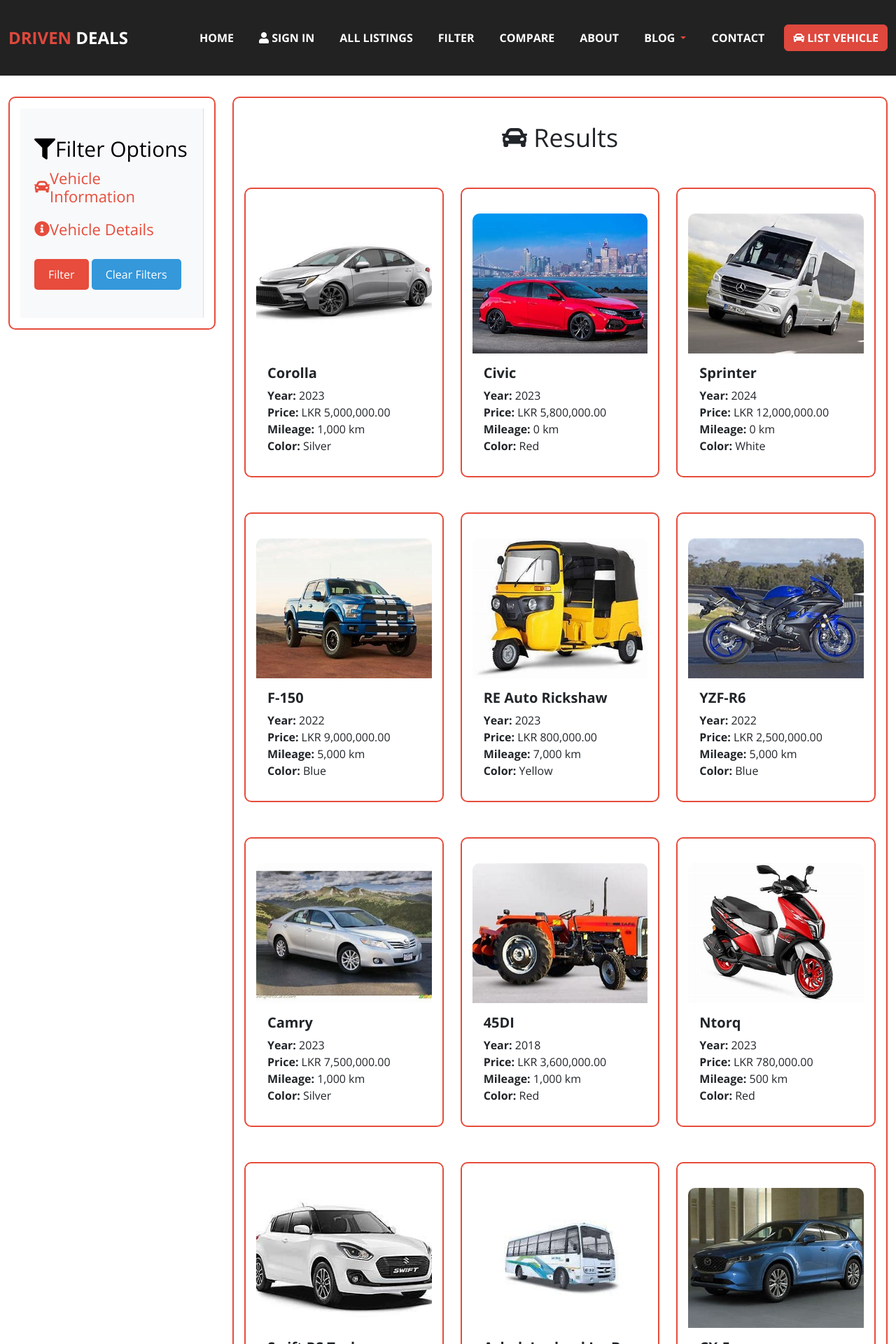
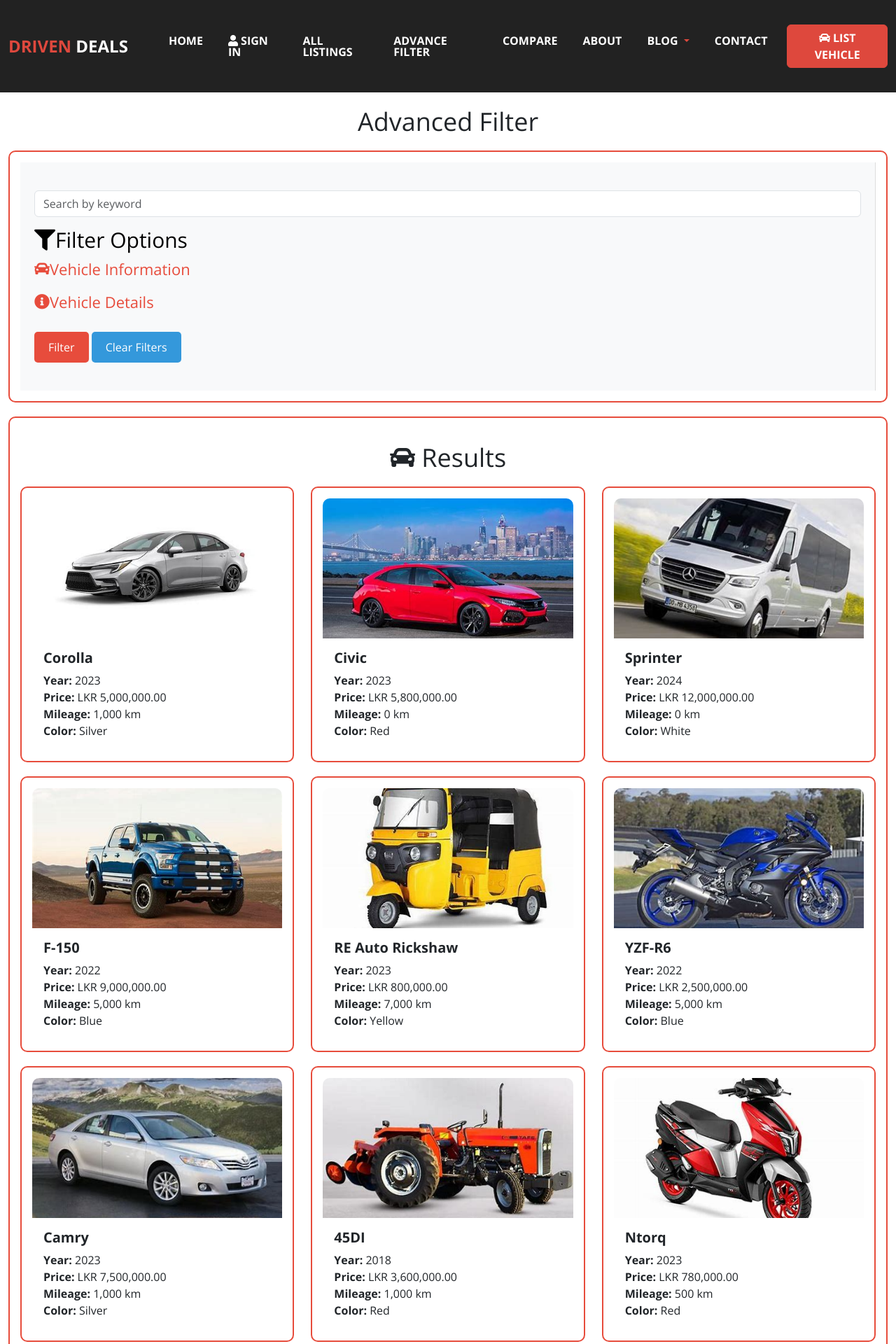
Before and after one commit to vinuvii/DrivenDeals, a Django app: page /filter/ in a window 1280 px wide. Shown: the top 1920 px of the page at 70% size. Run offline with Django 5.2, Linux system fonts and the light colour scheme; data comes from the database, SQL or seed files in the repository; some libraries are stand-ins or nearby versions.

Commit message:
Updated Filter page

```diff
--- a/templates/base.html
+++ b/templates/base.html
@@ -259,7 +259,7 @@
                         <a class="nav-link" href="{% url 'all_listings' %}">ALL LISTINGS</a>
                     </li>
                     <li class="nav-item">
-                        <a class="nav-link" href="{% url 'filter_vehicles' %}">FILTER</a>
+                        <a class="nav-link" href="{% url 'filter_vehicles' %}">ADVANCE FILTER</a>
                     </li>
                     <li class="nav-item">
                         <a class="nav-link" href="{% url 'compare_vehicles' %}">COMPARE</a>
--- a/vehicles/templates/vehicles/filter_vehicles.html
+++ b/vehicles/templates/vehicles/filter_vehicles.html
@@ -5,14 +5,11 @@
 <!-- Add any additional head content for filter_vehicles.html here if necessary -->
 <link rel="stylesheet" href="https://cdnjs.cloudflare.com/ajax/libs/font-awesome/5.15.3/css/all.min.css" integrity="sha512-l5XddQ8R13IoD41D8r9qR+ldvi2njK2Kc1zT2LOPzqEGlXqD4T6GkRWJY7YzG2sFXuvJgV0NN0cBl1JdBTpObQ==" crossorigin="anonymous" referrerpolicy="no-referrer" />
 <style>
-
     .filter-form {
         margin: 20px 0;
-        margin-top:20px;
     }
     .filter-form .form-group {
         margin-bottom: 15px;
-         margin-top: 20px;
     }
     .filter-form .btn-primary {
         margin-top: 20px;
@@ -22,21 +19,21 @@
         border: 2px solid #e74c3c;
         border-radius: 10px;
         padding: 15px; /* Add padding for better separation */
-
-
+        opacity: 0;
+        transform: translateY(100px);
+        animation: slideUp 0.5s forwards;
     }
     .card img {
         width: 100%;
         height: 200px; /* Set a fixed height */
         object-fit: cover; /* Ensures the image covers the area while maintaining aspect ratio */
         border-radius: 10px 10px 0 0;
-         margin-top: 20px;
     }
     .car-listings-heading {
         font-size: 36px;
         text-align: center;
         margin-bottom: 20px; /* Space below the heading */
-        margin-top: 20px;
+         margin-top: 20px; /* Space above the heading */
     }
     .filter-button {
         padding: 10px 20px;
@@ -75,13 +72,9 @@
         background-color: #f8f9fa;
         padding: 20px;
         border-right: 1px solid #ddd;
-
-
     }
     .sidebar .filter-section {
         margin-bottom: 20px;
-
-
     }
     .sidebar .filter-section h3 {
         font-size: 22px;
@@ -90,7 +83,6 @@
         display: flex;
         align-items: center; /* Align text and image vertically */
         color: #e74c3c;
-
     }
     .sidebar .filter-section h4 {
         font-size: 30px;
@@ -99,32 +91,35 @@
         display: flex;
         align-items: center; /* Align text and image vertically */
         color: black;
-
-     }
+    }
     .sidebar .filter-section h3 img {
         max-width: 30px; /* Adjust width of the image as needed */
         height: auto; /* Maintain aspect ratio */
         margin-right: 10px; /* Space between image and text */
+    }
 
-    }
-    .col-md-9 .card {
-        margin-top: 30px;
-    }
-     .col-md-3 .card {
-        margin-top: 30px;
+    @keyframes slideUp {
+        to {
+            opacity: 1;
+            transform: translateY(0);
+        }
     }
 </style>
 {% endblock %}
 
 {% block content %}
 <div class="container-fluid">
-    <div class="row">
-        <div class="col-md-3">
+    <h2 class="car-listings-heading"></i> Advanced Filter</h2>
+    <div class="filter-container">
+        <div class="filter-sidebar">
             <div class="card">
                 <div class="sidebar">
                     <form method="get" class="filter-form">
+			<div class="form-group">
+                            <input type="text" name="search" class="form-control" placeholder="Search by keyword" value="{{ request.GET.search }}">
+                        </div>
                         <div class="filter-section">
-                            <h4><i class="fas fa-filter"></i>  Filter Options</h4>
+                            <h4><i class="fas fa-filter"></i> Filter Options</h4>
                             <h3 onclick="toggleSection('vehicle-info')"><i class="fas fa-car"></i> Vehicle Information</h3>
                             <div id="vehicle-info" class="filter-section-content">
                                 <div class="form-group">
@@ -233,13 +228,14 @@
 
                             </div>
                         </div>
+
                         <button type="submit" class="filter-button">Filter</button>
                         <a href="{% url 'filter_vehicles' %}" class="clear-filters-button">Clear Filters</a>
                     </form>
                 </div>
             </div>
         </div>
-        <div class="col-md-9">
+        <div class="filter-results">
             <div class="card">
                 {% if vehicles %}
                     <h2 class="car-listings-heading"><i class="fas fa-car"></i> Results</h2>
--- a/vehicles/views.py
+++ b/vehicles/views.py
@@ -334,6 +334,19 @@ def filter_vehicles(request):
         if form.cleaned_data['leather_seats']:
             vehicles = vehicles.filter(leather_seats=form.cleaned_data['leather_seats'])
 
+        search_query = request.GET.get('search', '')
+        if search_query:
+            vehicles = vehicles.filter(
+                Q(make__icontains=search_query) |
+                Q(model__icontains=search_query) |
+                Q(description__icontains=search_query)  # Add other fields as necessary
+            )
+
+    context = {
+        'form': form,
+        'vehicles': vehicles,
+    }
+
     return render(request, 'vehicles/filter_vehicles.html', {'form': form, 'vehicles': vehicles})
 
 
```
